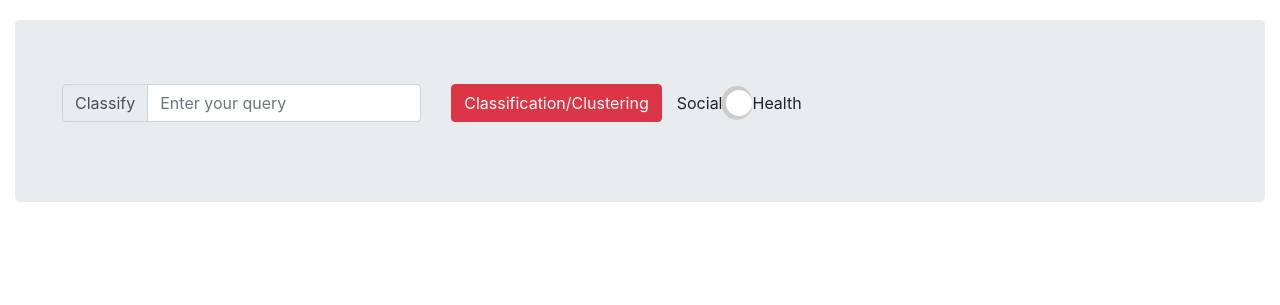
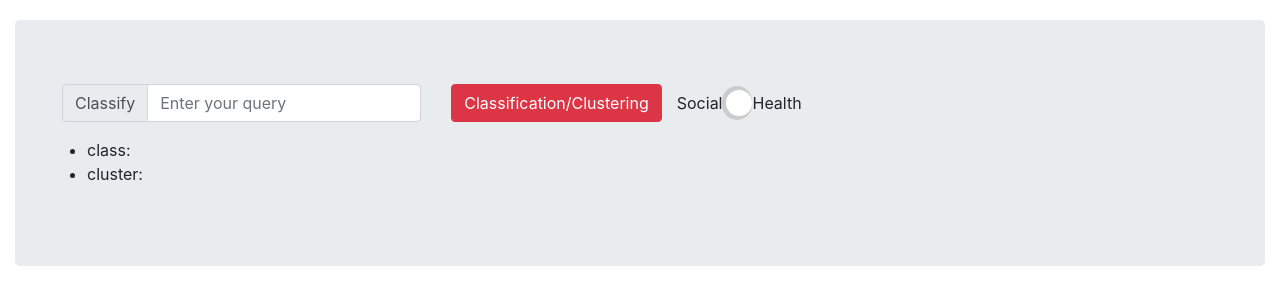
Before and after one commit to IR1401-Spring-Final-Projects/SocialMediaHealth1401-19_39, a Django app: page /retriever/classify/ in a window 1280 px wide. Shown: the part 74-379 px from the top of the page. Run offline with Django 4.2, Linux system fonts and the light colour scheme; parts of the project's set-up code (start-up, migrations or seed data) failed here and were passed over; some libraries are stand-ins or nearby versions.

Commit message:
Fix classify and cluster

```diff
--- a/interface/socialhealth/retriever/templates/retriever/classify.html
+++ b/interface/socialhealth/retriever/templates/retriever/classify.html
@@ -115,6 +115,13 @@
           <p class="mb-3">Health</p>
           {% csrf_token %}
         </form>
+        <ul>
+          <li>
+            class: {{ class }}
+          </li>
+          <li>
+            cluster: {{ cluster }}
+        </ul>
       </div>
     </div>
   </body>
--- a/interface/socialhealth/retriever/urls.py
+++ b/interface/socialhealth/retriever/urls.py
@@ -7,4 +7,6 @@
     path('link-analysis/', views.link_analysis, name='retriever-link-analysis'),
     path('link-analysis/social/', views.link_analysis_social, name='retriever-link-analysis-social'),
     path('link-analysis/health/', views.link_analysis_health, name='retriever-link-analysis-health'),
+    path('classify/health/', views.classify_health, name='retriever-classify-health'),
+    path('classify/social/', views.classify_social, name='retriever-classify-social'),
 ]
```
